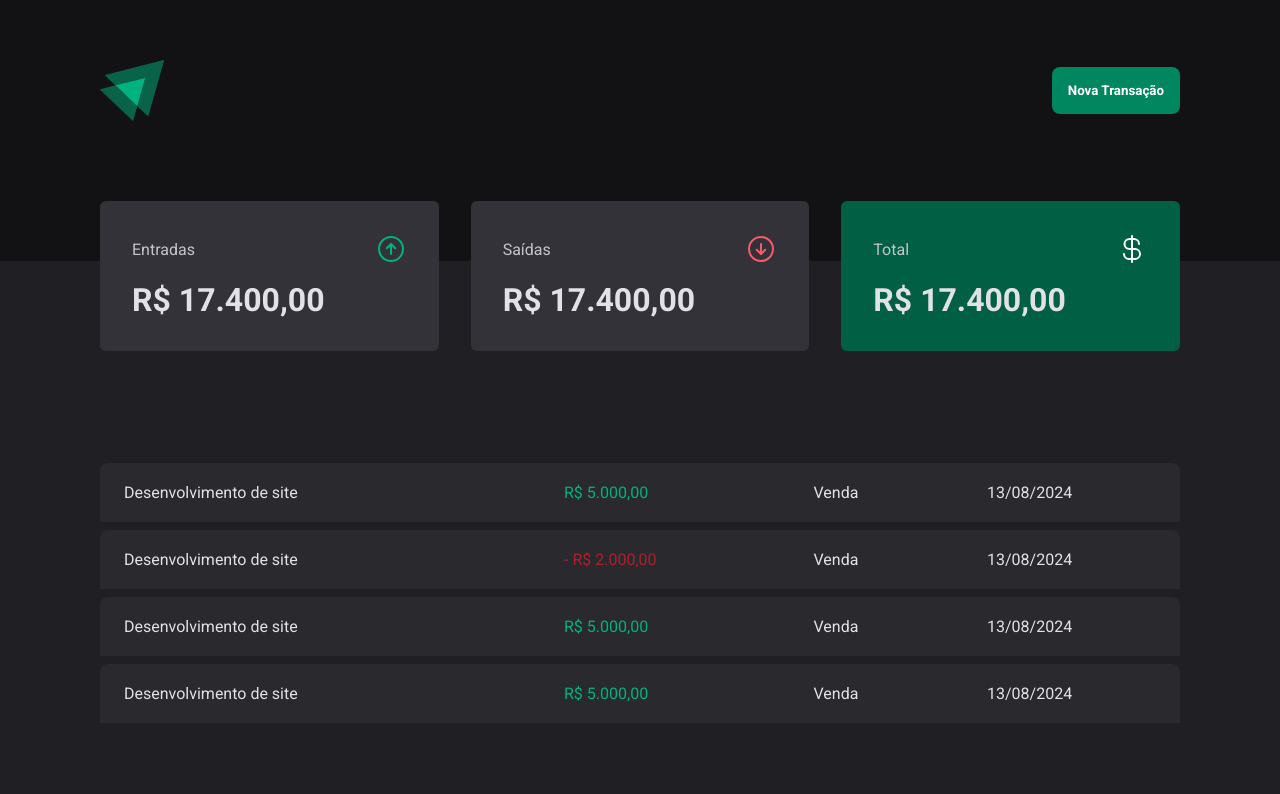
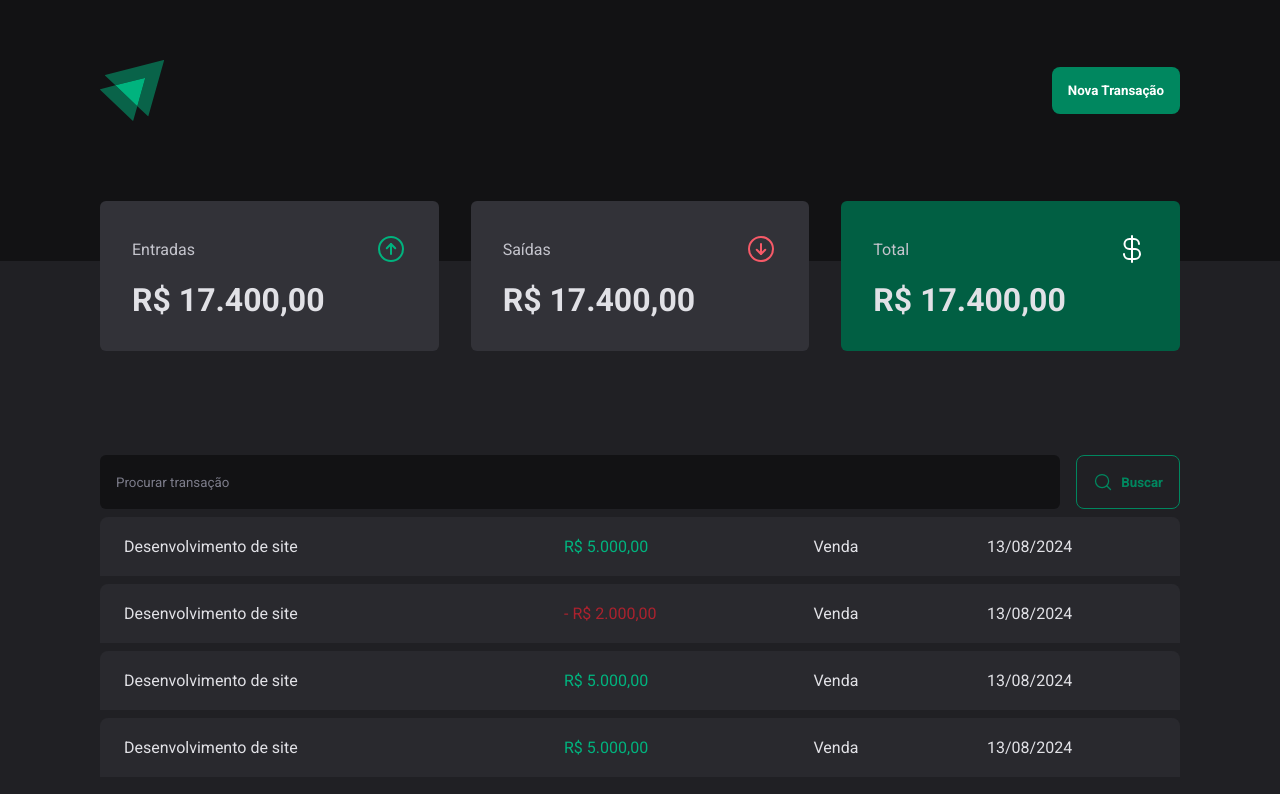
Before and after one commit to Gustavohps10/finance-app, a React (Vite) app: page / in a window 1280 px wide. Shown: the top 794 px of the page. Built offline with nearby package versions, Linux system fonts and the light colour scheme.

Commit message:
feat: add Search Form

```diff
--- a/package.json
+++ b/package.json
@@ -10,6 +10,7 @@
     "preview": "vite preview"
   },
   "dependencies": {
+    "@radix-ui/react-dialog": "^1.1.1",
     "phosphor-react": "^1.4.1",
     "react": "^18.3.1",
     "react-dom": "^18.3.1",
--- /dev/null
+++ b/src/components/SearchForm/index.tsx
@@ -0,0 +1,15 @@
+import { MagnifyingGlass } from 'phosphor-react'
+import { Button } from '../Button'
+import * as S from './styled'
+
+export function SearchForm() {
+  return (
+    <S.SearchFormContainer>
+      <input type="text" placeholder="Procurar transação" />
+      <Button type="submit" $outline="outlined" $color="primary">
+        <MagnifyingGlass size={20} />
+        Buscar
+      </Button>
+    </S.SearchFormContainer>
+  )
+}
--- /dev/null
+++ b/src/components/SearchForm/styled.ts
@@ -0,0 +1,19 @@
+import styled from 'styled-components'
+
+export const SearchFormContainer = styled.form`
+  display: flex;
+  gap: 1.6rem;
+
+  input {
+    flex: 1;
+    border-radius: 6px;
+    background-color: ${(props) => props.theme.color['gray-900']};
+    color: ${(props) => props.theme.color['gray-300']};
+    padding: 1.6rem;
+    border: none;
+
+    &::placeholder {
+      color: ${(props) => props.theme.color['gray-500']};
+    }
+  }
+`
--- a/src/pages/Transactions/index.tsx
+++ b/src/pages/Transactions/index.tsx
@@ -1,4 +1,5 @@
 import { Header } from '../../components/Header'
+import { SearchForm } from '../../components/SearchForm'
 import { Summary } from '../../components/Summary'
 import * as S from './styled'
 
@@ -9,6 +10,7 @@ export function Transactions() {
       <Summary />
 
       <S.TransactionsContainer>
+        <SearchForm />
         <S.TransactionsTable>
           <tbody>
             <tr>
```
Also changed, not shown: 1 other file (tests, documents, lock files or other folders).
